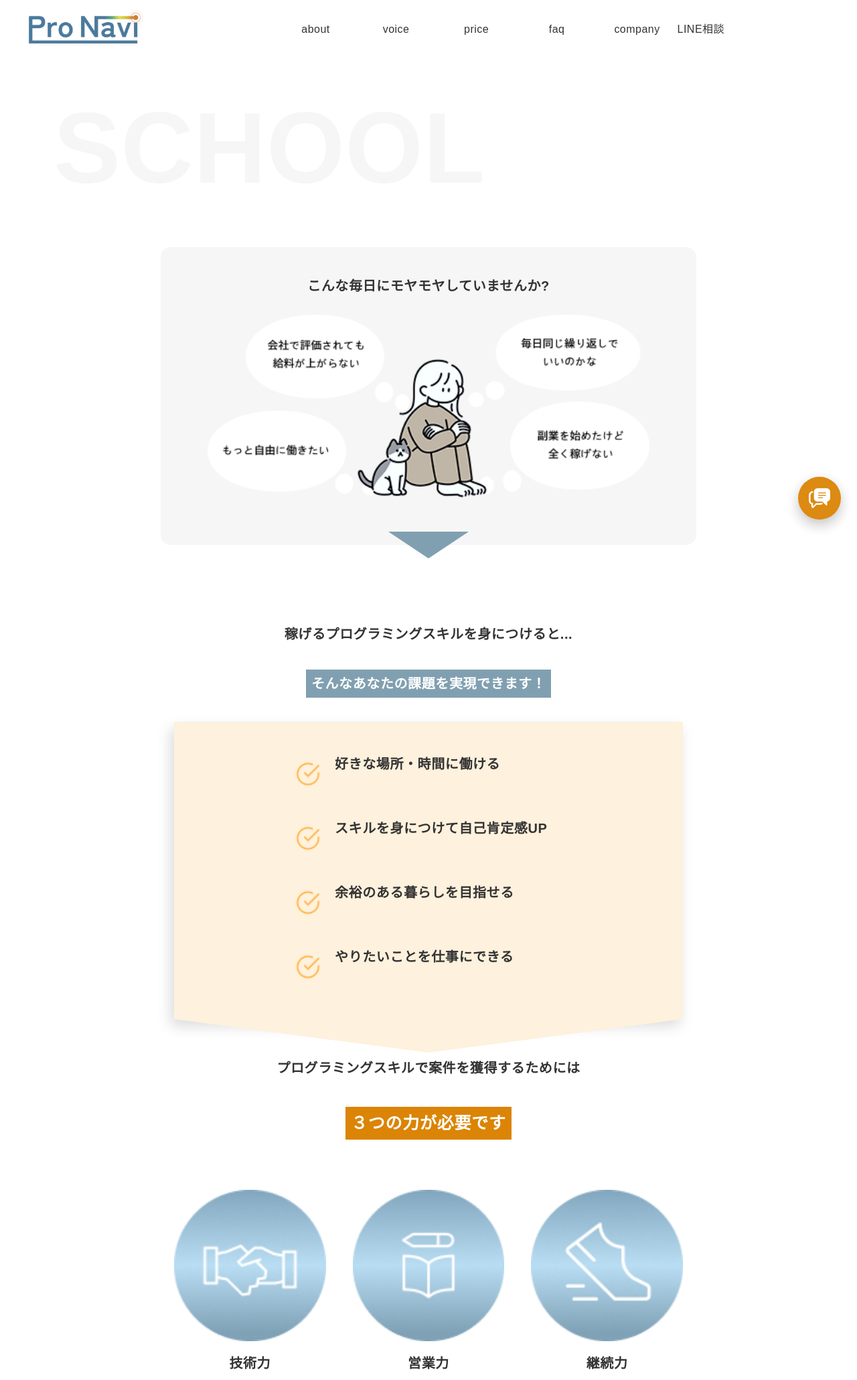
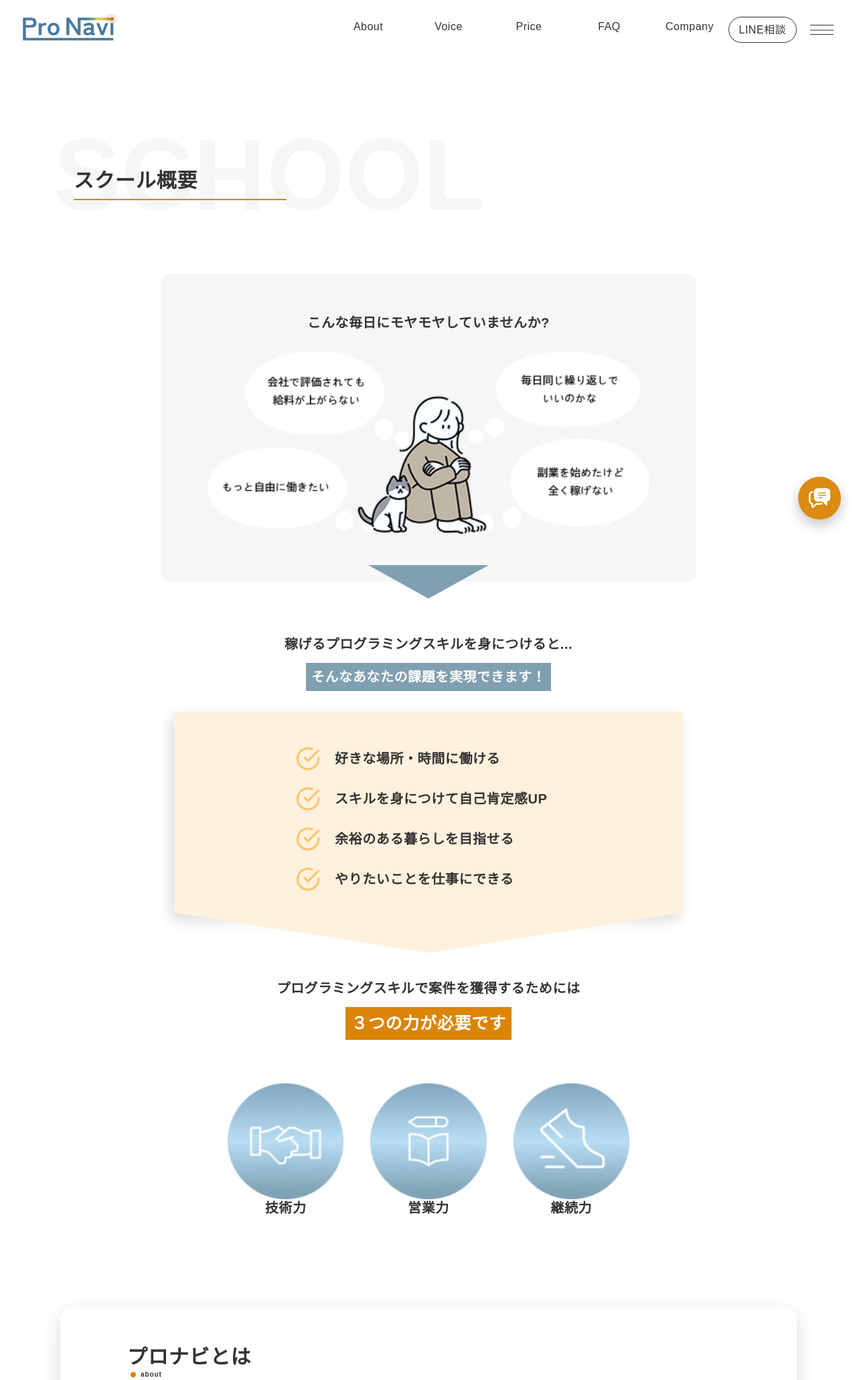
Before and after one commit to Luna-820/Team-NANA, a PHP site: page /about.html in a window 1280 px wide. Shown: the top 2061 px of the page at 67% size. Run offline with PHP 8.4, Linux system fonts and the light colour scheme; some libraries are stand-ins or nearby versions; grey boxes are pictures that could not be loaded.

Commit message:
aboutページの修正・トップの背景・トップのFV

```diff
--- a/about.html
+++ b/about.html
@@ -3,38 +3,39 @@
 
 <head>
   <meta charset="UTF-8" />
-  <meta name="viewport" content="width=device-width, initial-scale=1.0" />
+  <meta name="viewport" content="width=device-width, initial-scale=1" />
 
-  <title>ProNavi｜スクール・学習サポート内容</title>
-  <meta name="description" content="ProNaviは、実装・ポートフォリオ制作・案件獲得まで伴走するプログラミング学習コミュニティです。カリキュラム内容、サポート体制、学習の流れをご紹介します。">
+  <title>
+    ProNavi｜仲間と一緒に成長できる“伴走型”プログラミング学習コミュニティ
+  </title>
+  <meta name="description" content="学習だけで終わらせない、実装と案件獲得まで伴走する学習環境。現役エンジニアが継続サポートし、確実に成果につながるスキル定着を支援します。" />
 
   <!-- OGP -->
   <meta property="og:site_name" content="ProNavi（プロナビ）" />
   <meta property="og:type" content="website" />
-  <meta property="og:title" content="ProNavi｜スクール・学習サポート内容" />
-  <meta property="og:description" content="実装から案件獲得まで継続伴走する学習サポート内容を紹介。" />
+  <meta property="og:title" content="ProNavi｜仲間と実践で伸びる“伴走型”プログラミング学習コミュニティ" />
+  <meta property="og:description" content="教材で終わらせない。実装・ポートフォリオ制作・案件獲得まで、現役エンジニアが継続伴走。" />
+  <meta property="og:url" content="https://pronavi.navigator-of-engineering.com/" />
   <meta property="og:image" content="https://pronavi.navigator-of-engineering.com/img/ogp.png" />
-  <meta property="og:image" content="./img/ogp.png" />
   <meta property="og:image:width" content="1200" />
   <meta property="og:image:height" content="630" />
   <meta property="og:locale" content="ja_JP" />
 
   <!-- X(Twitter)カード -->
   <meta name="twitter:card" content="summary_large_image" />
-  <meta name="twitter:title" content="ProNavi｜スクール・学習サポート内容" />
-  <meta name="twitter:description" content="実装から案件獲得まで継続伴走する学習サポート内容を紹介。" />
+  <meta name="twitter:title" content="ProNavi｜仲間と実践で伸びる“伴走型”プログラミング学習コミュニティ" />
+  <meta name="twitter:description" content="教材で終わらせない。実装・ポートフォリオ制作・案件獲得まで、現役エンジニアが継続伴走。" />
   <meta name="twitter:image" content="https://pronavi.navigator-of-engineering.com/img/ogp.png" />
 
-  <!-- Canonical -->
-  <link rel="canonical" href="https://pronavi.navigator-of-engineering.com/about.html" />
+  <!-- Canonical URL -->
+  <link rel="canonical" href="https://pronavi.navigator-of-engineering.com/" />
 
-  <meta name="viewport" content="width=device-width, initial-scale=1.0, maximum-scale=1.0">
+  <!-- Favicon & App Icon -->
+  <link rel="icon" type="image/png" sizes="32x32" href="https://pronavi.navigator-of-engineering.com/img/favicon.png" />
+  <link rel="apple-touch-icon" sizes="180x180"
+    href="https://pronavi.navigator-of-engineering.com/img/apple-touch-icon.png" />
 
-  <!-- favicon / app icon -->
-  <link rel="icon" type="image/png" href="./img/favicon.png">
-  <link rel="apple-touch-icon" href="./img/apple-touch-icon.png">
-
-  <!-- 構造化データ（Organization + ContactPoint ） -->
+  <!-- 構造化データ（Organization） -->
   <script type="application/ld+json">
       {
         "@context": "https://schema.org",
@@ -43,10 +44,6 @@
         "url": "https://pronavi.navigator-of-engineering.com/",
         "description": "仲間と共に学び、実装と案件獲得まで伴走するプログラミング学習コミュニティ。",
         "email": "noe.co.0126@gmail.com",
-  "logo": {
-    "@type": "ImageObject",
-    "url": "https://pronavi.navigator-of-engineering.com/img/logo.png"
-  },
         "address": {
           "@type": "PostalAddress",
           "addressRegion": "愛知県",
@@ -61,24 +58,12 @@
           "email": "noe.co.0126@gmail.com",
           "availableLanguage": ["Japanese"]
         }
-  /* "sameAs": ["https://x.com/xxx","https://www.instagram.com/xxx"]  ← あれば追加 */
-}
-</script>
-
-  <!-- パンくず -->
-  <script type="application/ld+json">
-{
-  "@context":"https://schema.org",
-  "@type":"BreadcrumbList",
-  "itemListElement":[
-    {"@type":"ListItem","position":1,"name":"Home","item":"https://pronavi.navigator-of-engineering.com/"}
-  ]
       }
     </script>
   <!-- slick -->
-  <link rel="stylesheet" type="text/css" href="https://cdn.jsdelivr.net/npm/slick-carousel@1.8.1/slick/slick.css">
+  <link rel="stylesheet" type="text/css" href="https://cdn.jsdelivr.net/npm/slick-carousel@1.8.1/slick/slick.css" />
   <link rel="stylesheet" type="text/css"
-    href="https://cdnjs.cloudflare.com/ajax/libs/slick-carousel/1.9.0/slick-theme.css">
+    href="https://cdnjs.cloudflare.com/ajax/libs/slick-carousel/1.9.0/slick-theme.css" />
   <!-- CSS -->
   <link rel="stylesheet" href="style.css" />
 </head>
@@ -91,7 +76,6 @@
 
     <div class="menu-bg"></div>
     <nav class="hamburger-menu">
-
       <div class="company">
         <h2 class="active-logo">
           <a href="index.html"><img src="img/logo.png" alt="" /></a>
@@ -104,91 +88,100 @@
       <ul class="menu">
         <li>
           <a href="index.html">
-            <span class="en">top</span>
+            <span class="en">Top</span>
             <span class="ja">トップページ</span>
           </a>
         </li>
         <li>
           <a href="about.html">
-            <span class="en">about</span>
+            <span class="en">About</span>
             <span class="ja">スクールの紹介</span>
           </a>
         </li>
         <li>
           <a href="voice.html">
-            <span class="en">voice</span>
+            <span class="en">Voice</span>
             <span class="ja">受講生の声</span>
           </a>
         </li>
         <li>
           <a href="#">
-            <span class="en">price</span>
+            <span class="en">Price</span>
             <span class="ja">料金</span>
           </a>
         </li>
         <li>
           <a href="#">
-            <span class="en">faq</span>
+            <span class="en">FAQ</span>
             <span class="ja">よくある質問</span>
           </a>
         </li>
         <li>
           <a href="company.html">
-            <span class="en">company</span>
+            <span class="en">Company</span>
             <span class="ja">会社概要</span>
           </a>
         </li>
       </ul>
 
       <ul class="link">
-        <li><a href="https://line.me/R/ti/p/@420zidsx?oat_content=url">公式LINE</a></li>
-        <li><a href="https://pronavi-board.noe-p.com/">PortNavi</a></li>
-        <li><a
+        <li>
+          <a href="https://line.me/R/ti/p/@420zidsx?oat_content=url">公式LINE</a>
+        </li>
+        <li>
+          <a href="https://pronavi-board.noe-p.com/">PortNavi <span>〜受講生の制作物〜</span></a>
+        </li>
+        <li>
+          <a
             href="https://www.instagram.com/kakashi.programming.lab?utm_source=ig_web_button_share_sheet&igsh=ZDNlZDc0MzIxNw=="><img
-              src="img/instgram.png" class="ig">かかし</a></li>
-        <li><a
+              src="img/instgram.png" class="ig" />かかし</a>
+        </li>
+        <li>
+          <a
             href="https://www.instagram.com/iruka.freelance?utm_source=ig_web_button_share_sheet&igsh=ZDNlZDc0MzIxNw=="><img
-              src="img/instgram.png" class="ig">いるか</a></li>
+              src="img/instgram.png" class="ig" />いるか</a>
+        </li>
         <li><a href="https://navigator-of-engineering.com/">運営会社</a></li>
       </ul>
-
     </nav>
 
     <nav class="header-menu">
       <ul class="menu">
         <li>
           <a href="about.html">
-            <span class="en">about</span>
+            <span class="en">About</span>
             <span class="ja">スクールの紹介</span>
           </a>
         </li>
         <li>
           <a href="voice.html">
-            <span class="en">voice</span>
+            <span class="en">Voice</span>
             <span class="ja">受講生の声</span>
           </a>
         </li>
         <li>
           <a href="#">
-            <span class="en">price</span>
+            <span class="en">Price</span>
             <span class="ja">料金</span>
           </a>
         </li>
         <li>
           <a href="#">
-            <span class="en">faq</span>
+            <span class="en">FAQ</span>
             <span class="ja">よくある質問</span>
           </a>
         </li>
         <li>
           <a href="company.html">
-            <span class="en">company</span>
+            <span class="en">Company</span>
             <span class="ja">会社概要</span>
           </a>
         </li>
       </ul>
 
       <!-- 固定 -->
+      <div class="fixed">
+
         <a href="https://line.me/R/ti/p/@420zidsx?oat_content=url" class="line">LINE相談</a>
 
         <div class="hamburger_fixed">
@@ -198,14 +191,20 @@
             <span></span>
           </div>
         </div>
+
+      </div>
       <!--  -->
     </nav>
   </header>
 
+  <div class="video-bg">
+    <video src="img/leaf_bg_landscape.mp4" autoplay muted loop playsinline></video>
+  </div>
+
   <main>
     <section id="fv" class="wrapper">
       <span class="section-title__en">SCHOOL</span>
-      <h2 class="section-title flex-left">スクール概要</h2>
+      <h2 class="section-title flex-left fadein">スクール概要</h2>
     </section>
 
     <section id="moya" class="wrapper inner">
@@ -256,7 +255,7 @@
     </section>
 
     <section id="about" class="wrapper shadow-box">
-      <h3 class="section-title">プロナビとは<span>about</span></h3>
+      <h3 class="section-title fadein">プロナビとは<span>about</span></h3>
 
       <div class="flex-box">
         <div class="flex-left">
@@ -273,13 +272,16 @@
           <p class="message">“技術 × 営業 × 継続 × 仲間”で案件獲得まで徹底サポート。 </p>
           <p class="small">Pro Naviは、「コーチング型プログラミングスクール」。 専属コーチがあなたの課題に合わせて1対1で伴走し、 同じ目標を持つ仲間と切磋琢磨できるコミュニティも完備。
             技術だけでなく、営業・案件獲得・継続サポートまでサポート。 「一人では不安」という方でも、一緒に頑張る仲間と共に安心してスキルを仕事に変えられます。</p>
-          <button><a href="https://pronavi-board.noe-p.com/" class="small">コミュニティを詳しく知る</a></button>
+          <div class="button">
+            <button><a href="https://pronavi-board.noe-p.com/" class="small">コミュニティを詳しく知る　 〉</a></button>
+            <button><a href="https://line.me/R/ti/p/@420zidsx?oat_content=url" class="small">無料体験に申し込む　 〉</a></button>
+          </div>
         </div>
       </div>
     </section>
 
     <section id="curriculum" class="wrapper">
-      <h4 class="section-title">カリキュラム<span>curriculum</span></h4>
+      <h4 class="section-title fadein">カリキュラム<span>curriculum</span></h4>
       <dl class="step inner">
         <dt class="month">1month</dt>
         <dd class="content">
@@ -318,7 +320,7 @@
     </section>
 
     <section id="price" class="wrapper">
-      <h3 class="section-title fadeIn">料金<span>price</span></h3>
+      <h3 class="section-title fadein">料金<span>price</span></h3>
       <div class="shadow-box inner">
         <h3 class="box-title">６ヶ月集中プログラム</h3>
         <p class="price">
@@ -336,11 +338,12 @@
             <li class="text">案件獲得のサポート</li>
           </div>
         </ul>
+        <small>※お申込み後8日以内であれば、手数料無料にて契約を無条件で解除できます。</small>
       </div>
     </section>
 
     <section id="works" class="flip-slider wrapper">
-      <h3 class="section-title">生徒の制作実績</h3><span class="section-title-deco">works</span>
+      <h3 class="section-title fadein">生徒の制作実績</h3><span class="section-title-deco">works</span>
       <div class="flip-slider__inner js-flip-slider">
         <a
           href="https://pronavi-board.noe-p.com/%e7%be%8e%e5%ae%b9%e3%82%a8%e3%82%b9%e3%83%86%e3%82%b5%e3%83%ad%e3%83%b3%e3%81%aehp/">
@@ -452,7 +455,7 @@
         <img src="img/footer_icon-chatbot.png" alt="" />
       </a>
   </footer>
-  <!-- js -->
+
   <script src="https://ajax.googleapis.com/ajax/libs/jquery/3.6.0/jquery.min.js"></script>
   <script type="text/javascript" src="https://cdn.jsdelivr.net/npm/slick-carousel@1.8.1/slick/slick.min.js"></script>
   <script src="main.js"></script>
--- a/main.js
+++ b/main.js
@@ -1,4 +1,14 @@
 $(function () {
+
+
+$(window).on('load', function() {
+  setTimeout(function() {
+    $('#loading').fadeOut(300); // フェードアウトで自然に消す
+    $('#content').fadeIn(300);
+  }, 4000);
+});
+
+
   // ------------------------------------
   // header ハンバーガー
   // ------------------------------------
@@ -28,6 +38,7 @@
     e.stopPropagation();
   });
 });
+
 
   // ------------------------------------
   // スムーススクロール（PAGE TOP も含む）
@@ -157,37 +168,7 @@
   } else {
     fixed.classList.remove('scrolled');
   }
-    /*=================================================
-   ふわっと出てくる
-  ===================================================*/
 
-  // $(window).scroll(function () {
-  //   $(".fadeIn").each(function () {
-  //     var scroll = $(window).scrollTop();
-  //     var target = $(this).offset().top;
-  //     var windowHeight = $(window).height();
-  //     if (scroll > target - windowHeight + $(this).outerHeight()) {
-  //       // outerHeight()はpaddingを含めた高さを取得する
-  //       $(this).addClass("is-show");
-  //     }
-  //   });
-  // });
-
- /*=================================================
-  スクロール時の画像フェード表示
-  ===================================================*/
-  // スクロール時のイベント
-  $(window).scroll(function () {
-    $(".section-title").each(function () {
-      let scroll = $(window).scrollTop();
-      let target = $(this).offset().top;
-      let windowHeight = $(window).height();
-
-      if (scroll > target - windowHeight + 200) {
-        $(this).addClass('section-title-active');
-      }
-    });
-  });
 
   // -----------------------------------------------
   // fadein
--- a/scss/_base.scss
+++ b/scss/_base.scss
@@ -73,6 +73,7 @@
     color: $black;
     background-color: $white;
     color: $black;
+    margin: 0;
 }
 
 li {
--- a/style.css
+++ b/style.css
@@ -29,6 +29,7 @@
   color: #333333;
   background-color: #FFFFFF;
   color: #333333;
+  margin: 0;
 }
 
 li {
@@ -44,7 +45,6 @@
 img {
   width: 100%;
   vertical-align: bottom;
-  -o-object-fit: cover;
   object-fit: cover;
 }
 
@@ -193,21 +192,51 @@
   transform: translateY(0);
 }
 
+#loading {
+  position: fixed;
+  top: 0;
+  left: 0;
+  width: 100%;
+  height: 100%;
+  background-color: #F6F6F6;
+  display: flex;
+  justify-content: center;
+  align-items: center;
+  font-size: 24px;
+  z-index: 9999;
+}
+#loading img {
+  width: 500px;
+}
+
+.video-bg {
+  position: fixed;
+  left: 0;
+  top: 0;
+  z-index: -100;
+  opacity: 0.4;
+}
+
+header {
+  background-color: #FFFFFF;
+}
+
 .fv {
   width: 100%;
   height: calc(100vh - 100px);
   overflow: hidden;
   position: relative;
+  background-color: #FFFFFF;
 }
 .fv video {
-  width: 95%;
+  width: 92%;
   height: 100%;
   display: block;
   border-radius: 20px;
-  -o-object-fit: cover;
   object-fit: cover;
   margin-inline: auto;
   z-index: -1;
+  background-color: #FFFFFF;
 }
 .fv .titles {
   font-size: 5.5rem;
@@ -970,8 +996,6 @@
 }
 .about .section-title {
   margin-block: 5px 50px;
-  opacity: 0;
-  transform: translateY(30px);
   transition: opacity 1.2s ease, transform 1.2s ease;
 }
 @media (max-width: 900px) {
@@ -1018,6 +1038,16 @@
   padding: 8px;
   color: #FFFFFF;
 }
+.about .box-title {
+  margin-block: 0 15px;
+}
+.about video {
+  position: fixed;
+  left: 0;
+  top: 0;
+  z-index: -100;
+  opacity: 0.4;
+}
 .about #fv {
   position: relative;
   margin-top: 130px;
@@ -1059,7 +1089,8 @@
 .about #moya {
   background-color: #F6F6F6;
   border-radius: 15px;
-  padding: 25px 70px;
+  padding: 60px 70px 25px;
+  margin-bottom: 80px;
   text-align: center;
   position: relative;
 }
@@ -1081,7 +1112,7 @@
   width: 0;
   height: 0;
   border-style: solid;
-  border-width: 40px 60px 0px 60px;
+  border-width: 50px 90px 0px 90px;
   border-color: #80A0B1 transparent transparent transparent;
 }
 .about #ideal {
@@ -1108,7 +1139,7 @@
   width: 0;
   height: 0;
   border-style: solid;
-  border-width: 50px 380px 0 380px;
+  border-width: 60px 380px 0 380px;
   border-color: #FEF1DD transparent transparent transparent;
 }
 @media (max-width: 425px) {
@@ -1120,6 +1151,10 @@
   text-align: left;
   display: flex;
   align-items: center;
+  margin-top: 20px;
+}
+.about #ideal ul li .message {
+  margin-block: 0;
 }
 .about #ideal ul li span img {
   width: 40px;
@@ -1127,17 +1162,19 @@
 }
 .about #power {
   text-align: center;
+  margin-top: 100px;
 }
 .about #power .yellow {
   font-size: 2.5rem;
   background-color: #db8405;
+  margin-top: 0;
 }
 .about #power ul {
   margin-top: 50px;
   display: grid;
   grid-template-columns: 1fr 1fr 1fr;
   gap: 0px 40px;
-  padding-left: 0;
+  padding-inline: 80px;
 }
 @media (max-width: 425px) {
   .about #power ul {
@@ -1942,21 +1998,21 @@
 .hackathon .wrapper .slider-container .vertical-slider img {
   width: 100%;
   display: block;
-  -o-object-fit: cover;
   object-fit: cover;
   margin-bottom: 20px;
 }
 
 header {
   width: 100%;
-  height: 72px;
+  height: 120px;
   display: flex;
   justify-content: space-between;
   align-items: center;
   padding-inline: 30px;
+  padding-bottom: 40px;
 }
 header .logo {
-  width: 180px;
+  width: 150px;
 }
 header .menu-bg {
   width: 100%;
```
Also changed, not shown: other parts of style.css (+34 -24 lines), index.html (+13 -1 lines), scss/_about.scss (+72 -29 lines), scss/_herder.scss (+4 -4 lines), scss/_top.scss (+33 -1 lines), img/about_power2.png, img/logo_movie.gif (added), 5 other files. Lines whose indentation alone changed are shown as unchanged.
